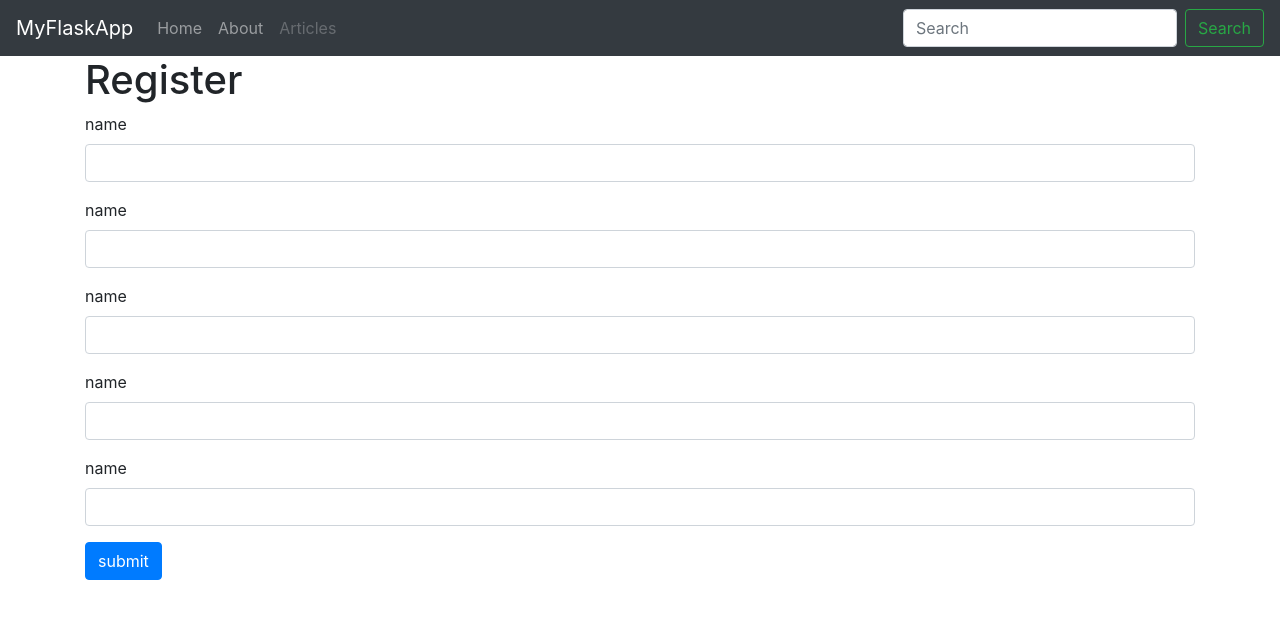
After one commit to AkikJana/myFlaskapp, a Flask app: page /register in a window 1280 px wide. The commit adds this page. Shown: the top 619 px of the page. Run offline with Flask 2, Linux system fonts and the light colour scheme; some libraries are stand-ins or nearby versions.

Commit message:
about and form was added

```diff
--- a/app.py
+++ b/app.py
@@ -1,4 +1,7 @@
-from flask import Flask,render_template
+from flask import Flask,render_template,flash,request,redirect,url_for,session,logging
+from flask_mysqldb import MySQL
+from wtforms import Form,StringField,TextAreaField,PasswordField,validators
+from passlib.hash import sha256_crypt
 
 app=Flask(__name__)
 
@@ -6,5 +9,24 @@ app=Flask(__name__)
 def index():
 	return render_template('home.html')
 
+@app.route('/about')
+def about():
+	return render_template('about.html')
+
+class RegisterForm(Form):
+	name=StringField('name',[validators.Length(min=1,max=50)])
+	username=StringField('username',[validators.Length(min=4,max=25)])
+	email=StringField('email',[validators.Length(min=6,max=50)])
+	password=PasswordField('password',[validators.DataRequired(),validators.EqualTo('confirm',message='passwords do not match')])
+	confirm=PasswordField('Confirm Password',[validators.DataRequired()])
+
+@app.route('/register',methods=['GET','POST'])
+def register():
+	form=RegisterForm(request.form)
+	if request.method=='POST' and form.validate():
+		return render_template('register.html',form=form)
+	return render_template('register.html',form=form)
+
+
 if __name__=='__main__':
 	app.run(debug=True)
--- /dev/null
+++ b/templates/includes/_formhelpers.html
@@ -0,0 +1,9 @@
+{% macro render_field(field) %}
+  {{ field.label }}
+  {{ field(**kwargs)|safe }}
+  {% if field.errors %}
+    {% for error in field.errors %}
+      <span class="help-inline">{{ error }}</span>
+    {% endfor %}
+  {% endif %}
+{% endmacro %}
--- /dev/null
+++ b/templates/includes/_navbar.html
@@ -0,0 +1,25 @@
+<!-- Fixed navbar -->
+      <nav class="navbar navbar-expand-md navbar-dark  bg-dark">
+        <a class="navbar-brand" href="#">MyFlaskApp</a>
+        <button class="navbar-toggler" type="button" data-toggle="collapse" data-target="#navbarCollapse" aria-controls="navbarCollapse" aria-expanded="false" aria-label="Toggle navigation">
+          <span class="navbar-toggler-icon"></span>
+        </button>
+        <div class="collapse navbar-collapse" id="navbarCollapse">
+          <ul class="navbar-nav mr-auto">
+            <li class="nav-item ">
+              <a class="nav-link" href="/">Home <span class="sr-only">(current)</span></a>
+            </li>
+            <li class="nav-item">
+              <a class="nav-link" href="/about">About</a>
+            </li>
+            <li class="nav-item">
+              <a class="nav-link disabled" href="/articles">Articles</a>
+            </li>
+          </ul>
+          <form class="form-inline mt-2 mt-md-0">
+            <input class="form-control mr-sm-2" type="text" placeholder="Search" aria-label="Search">
+            <button class="btn btn-outline-success my-2 my-sm-0" type="submit">Search</button>
+          </form>
+        </div>
+      </nav>
+    </header>
--- a/templates/layout.html
+++ b/templates/layout.html
@@ -2,8 +2,14 @@
 <html>
 <head>
 	<title>myFlaskapp</title>
+	<link rel="stylesheet"  href="https://stackpath.bootstrapcdn.com/bootstrap/4.1.3/css/bootstrap.min.css">
 </head>
 <body>
-{% block body %}{% endblock %}
+	{% include 'includes/_navbar.html' %}
+	<div class="container">
+		{% block body %}{% endblock %}
+	</div>
+
+<script src="https://stackpath.bootstrapcdn.com/bootstrap/4.1.3/js/bootstrap.min.js"></script>
 </body>
 </html>
--- /dev/null
+++ b/templates/register.html
@@ -0,0 +1,24 @@
+{% extends 'layout.html' %}
+
+{% block body %}
+<h1>Register</h1>
+{% from "includes/_formhelpers.html" import render_field %}
+<form method="POST" action="">
+	<div class="form-group">
+		{{render_field(form.name,class_="form-control")}}
+	</div>
+	<div class="form-group">
+		{{render_field(form.name,class_="form-control")}}
+	</div>
+	<div class="form-group">
+		{{render_field(form.name,class_="form-control")}}
+	</div>
+	<div class="form-group">
+		{{render_field(form.name,class_="form-control")}}
+	</div>
+	<div class="form-group">
+		{{render_field(form.name,class_="form-control")}}
+	</div>
+	<p><input type="submit" class="btn btn-primary" value="submit"></p>
+</form>
+{% endblock %}
```
Also changed, not shown: templates/about.html (added, +11 -0 lines), templates/home.html (+6 -1 lines).
